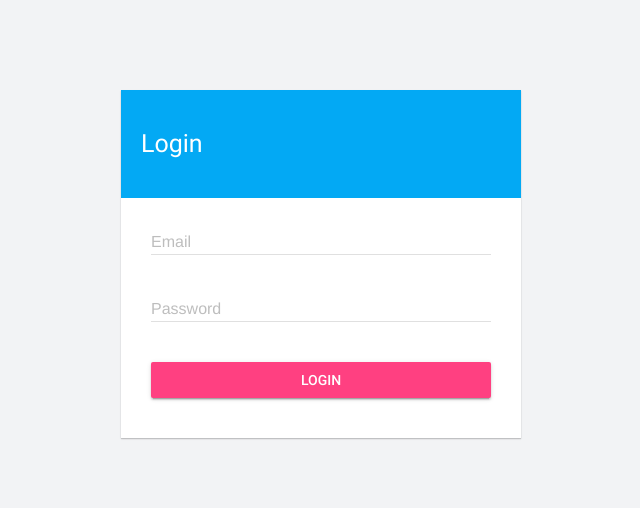
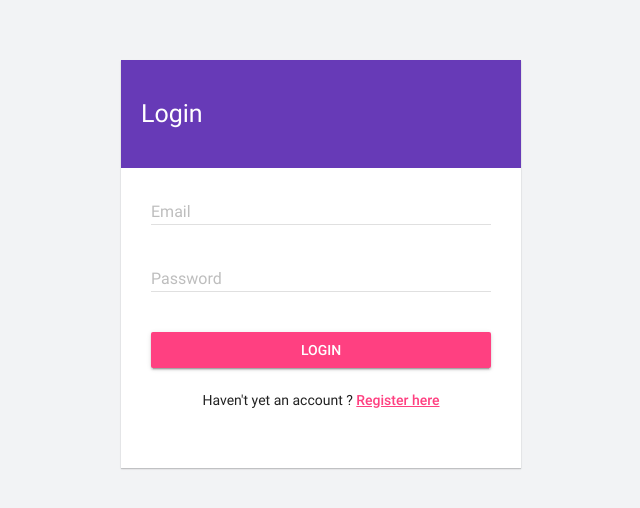
Before and after one commit to knodejs/rssreaderweb, a Vue app: page /login in a window 1280 px wide. Shown: the part 136-644 px from the top of the page, without its empty margins (319-959 px from the left). Built offline with nearby package versions, Linux system fonts and the light colour scheme.

Commit message:
Login page UI update

```diff
--- a/src/App.vue
+++ b/src/App.vue
@@ -6,5 +6,6 @@
 @import "./assets/scss/main";
 body {
   background-color: #f2f3f5;
+  font-family: 'Roboto', sans-serif;
 }
 </style>
--- a/src/views/LoginView.vue
+++ b/src/views/LoginView.vue
@@ -18,6 +18,9 @@
         <button class="mdl-button mdl-js-button mdl-button--raised mdl-button--accent mdl-js-ripple-effect" type="submit">
           Login
         </button>
+        <br/>
+        <br/>
+        <p>Haven't yet an account ? <a href="#">Register here</a></p>
       </form>
     </div>
   </div>
@@ -37,6 +40,10 @@
       box-shadow: rgba(0, 0, 0, 0.14902) 0px 1px 1px 0px, rgba(0, 0, 0, 0.09804) 0px 1px 2px 0px;
       padding-bottom:30px;
 
+      p {
+        text-align:center;
+      }
+
       form {
         padding: 10px 30px;
         .mdl-textfield {
@@ -48,7 +55,7 @@
       }
 
       header {
-        background: #03a9f4;
+        background: #673AB7;
         margin: 0;
         padding: 10px 20px;
         color: #fff;
```
